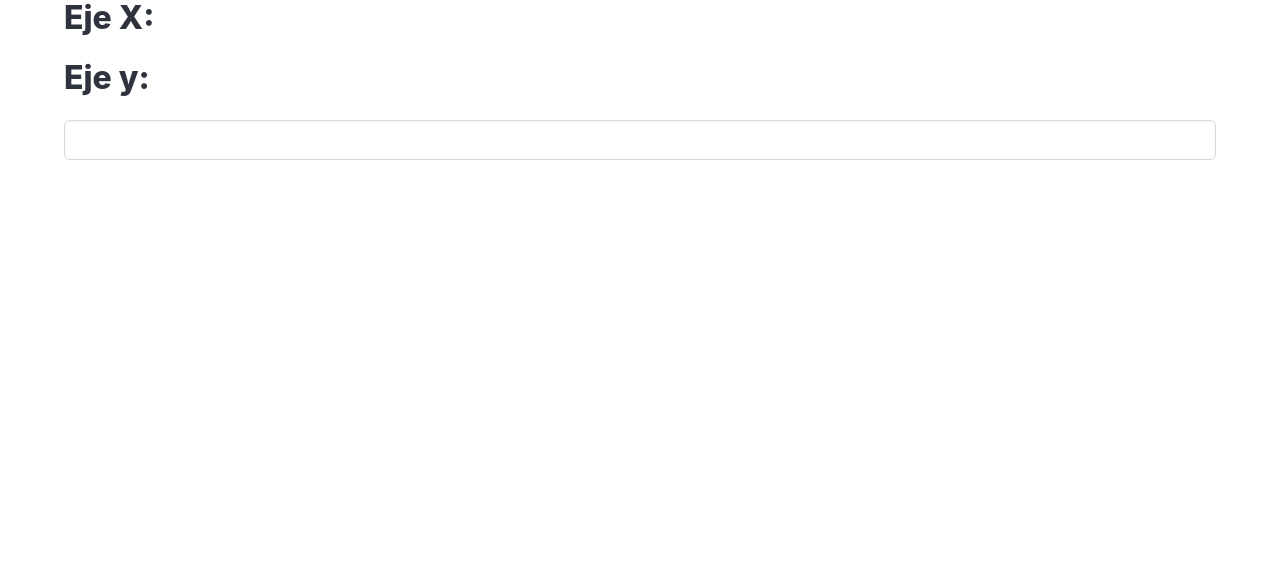
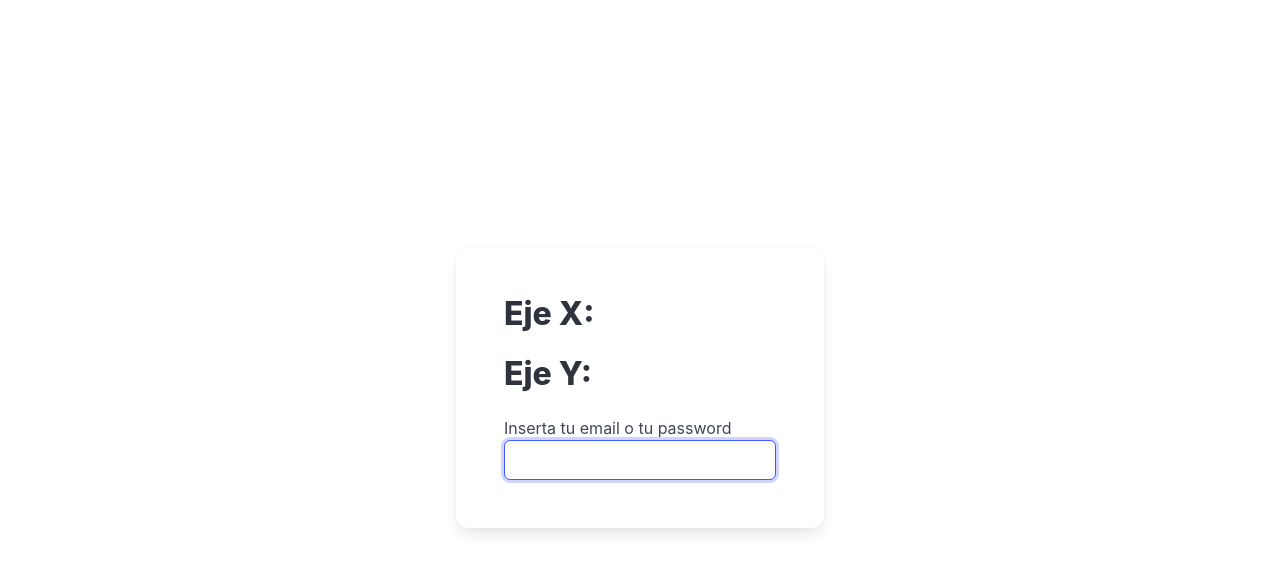
Before and after one commit to CesarMartinez7/password-javascript, a plain HTML site: page index.html in a window 1280 px wide. Drawn offline with nearby package versions, Linux system fonts and the light colour scheme.

Commit message:
litle style

```diff
--- a/index.html
+++ b/index.html
@@ -4,15 +4,18 @@
     <meta charset="UTF-8">
     <meta name="viewport" content="width=device-width, initial-scale=1.0">
     <link rel="stylesheet" href="style.css">
+    <link rel="stylesheet"href="https://cdn.jsdelivr.net/npm/bulma@1.0.2/css/bulma.min.css">
     <title>Document</title>
 </head>
-<body>
-    <div class="container">
+<body class="body">
+    <div class="box p-6 ">
         <p class="title">Eje X: <span id="x"></span></p>
-        <p class="title">Eje y: <span id="y"></span></p>
+        <p class="title">Eje Y: <span id="y"></span></p>
         <p class="title"><span id="key"></span></p>
-        <p class="title"><span id="keyClean"></span></p>
-        <input type="text" id="keyPass" class="input  ">
+        <p class="subtitle"><span id="keyClean"></span></p>
+        <p class="">Inserta tu email o tu password</p>
+        <input type="text" id="keyPass" class="input ">
+        <p id="contraClean"></p>
 
     </div>
 
--- a/script.js
+++ b/script.js
@@ -4,6 +4,7 @@ const ejex = document.getElementById("y")
 const contraseñaInput = document.getElementById("keyPass")
 const keyDown = document.getElementById("key")
 const keyClean = document.getElementById("keyClean")
+const totalPasword = document.getElementById("contraClean")
 
 
 
@@ -12,7 +13,7 @@ document.addEventListener("mousemove",function(e){
     ejex.textContent = e.clientX
 })
 
-
+contraseñaInput.focus()
 
 
 let password = ""
@@ -23,12 +24,12 @@ contraseñaInput.addEventListener("keydown",function(e){
     if(e.key === "Backspace"){
         password = password.slice(0,-1)
     }else{
-        if (e.key.length ===1){
+        if (e.key.length === 1){
             password += e.key
         }
     }
 
     console.log(password)
-
+    totalPasword.textContent = `Tu contraseña es :  ${password}`
 
 })
--- a/style.css
+++ b/style.css
@@ -1 +1,14 @@
-@import "https://cdn.jsdelivr.net/npm/bulma@1.0.2/css/bulma.min.css";
+
+
+
+body{
+    display: flex;
+    justify-content: center;
+    align-items: center;
+}
+
+
+.body{
+    justify-content: center;
+    height: 100vh;
+}
```
